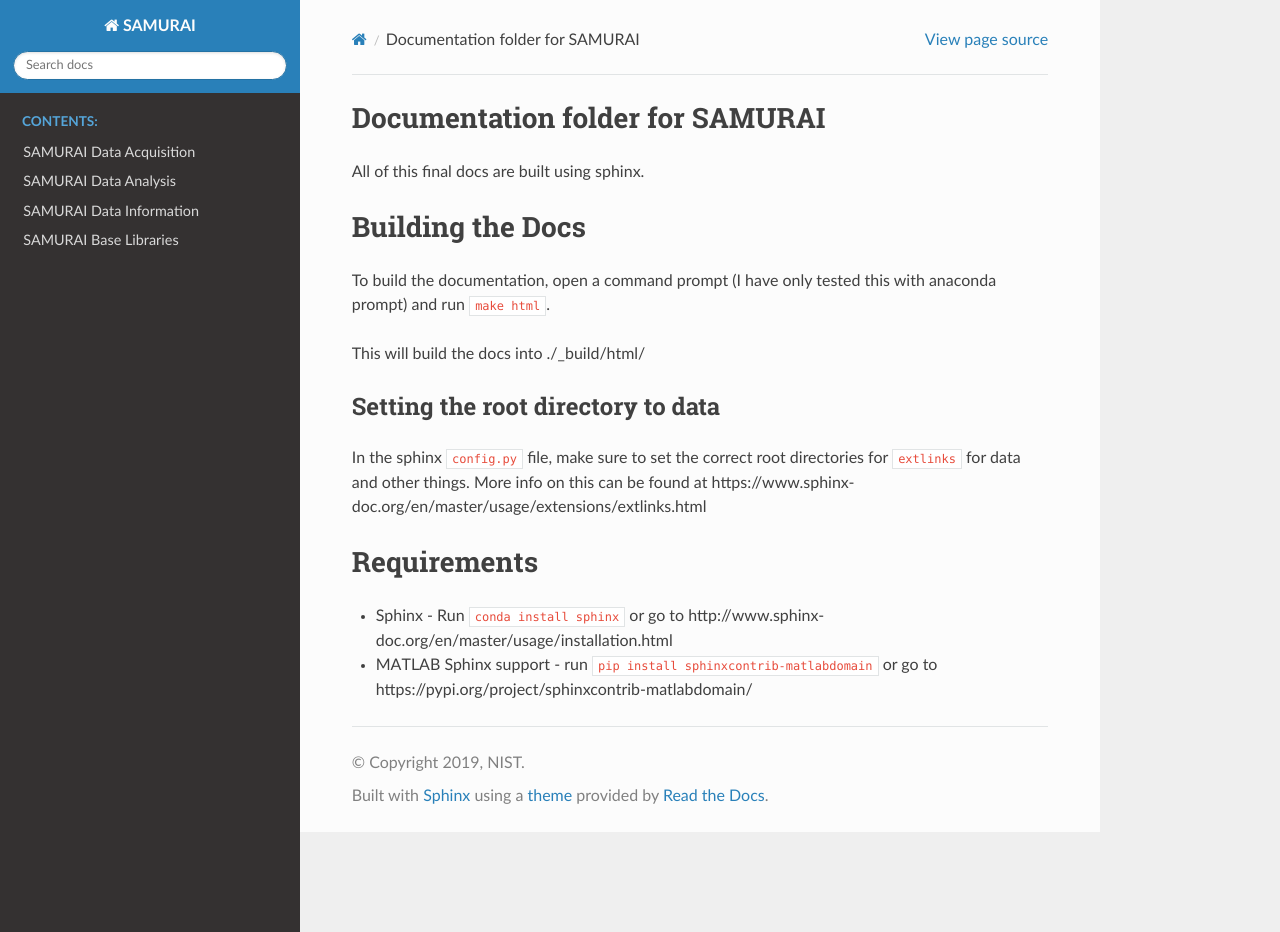
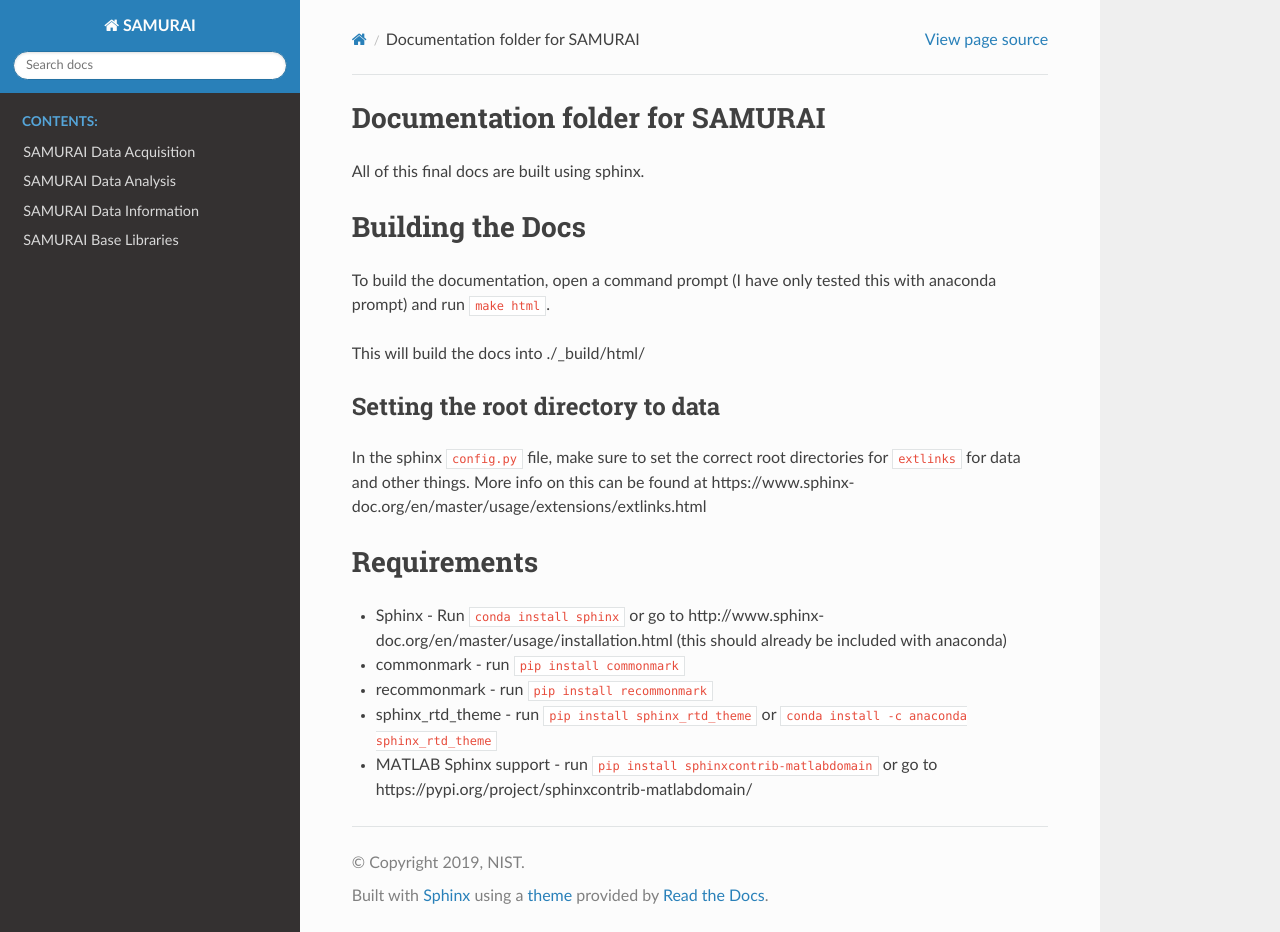
Before and after one commit to usnistgov/SAMURAI, a Sphinx documentation site: the page built from docs/README.md, in a window 1280 px wide and 932 px high. Built offline with Sphinx 7.4.7 and the Read the Docs theme 2.0.0, drawn with Linux system fonts in a browser that asks for light colours.

Commit message:
minor doc fixes and better doc build readme

```diff
--- a/docs/README.md
+++ b/docs/README.md
@@ -14,5 +14,8 @@ In the sphinx `config.py` file, make sure to set the correct root directories fo
 
 # Requirements
 
-- Sphinx - Run `conda install sphinx` or go to http://www.sphinx-doc.org/en/master/usage/installation.html
+- Sphinx - Run `conda install sphinx` or go to http://www.sphinx-doc.org/en/master/usage/installation.html (this should already be included with anaconda)
+- commonmark - run `pip install commonmark`
+- recommonmark - run `pip install recommonmark`
+- sphinx_rtd_theme - run `pip install sphinx_rtd_theme` or `conda install -c anaconda sphinx_rtd_theme`
 - MATLAB Sphinx support - run `pip install sphinxcontrib-matlabdomain` or go to https://pypi.org/project/sphinxcontrib-matlabdomain/
--- a/docs/acquisition/running_samurai.rst
+++ b/docs/acquisition/running_samurai.rst
@@ -220,7 +220,7 @@ Now we can begin the sweep
     - This step assumes the robot has previously been connected and initialized (activated and homed)
     - This also assumes the `mysam` object has already been created
 
-.. code-block::
+.. code-block:: python
 
     mysam.csv_sweep('./','./positions.csv',template_path='template.pnagrabber');disconnect_rx_positioner()
 
```
